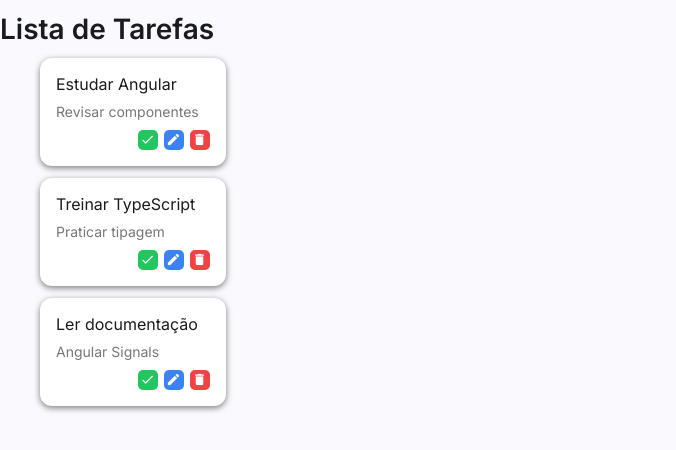
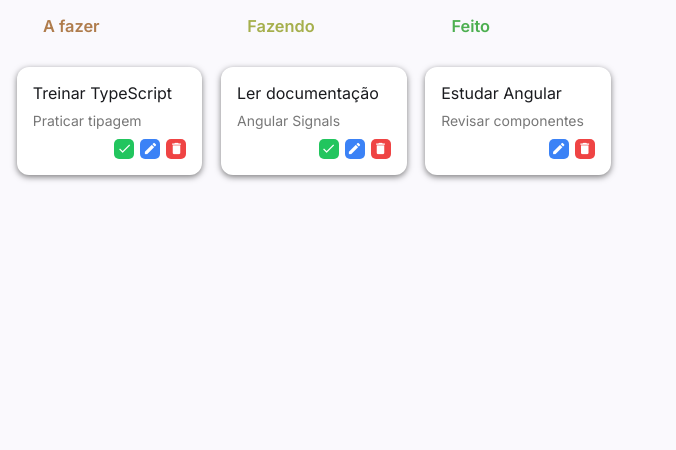
Before and after one commit to acgon/taskmaster, an Angular app in the folder front/: page / in a window 1280 px wide. Shown: the top 450 px of the page, without its empty margins (0-676 px from the left). Built offline with nearby package versions, Linux system fonts and the light colour scheme.

Commit message:
Separação entre as colunas de acordo com o status da tarefa funcional.

```diff
--- a/front/src/app/app.html
+++ b/front/src/app/app.html
@@ -7,7 +7,7 @@
 <!-- * * * * * * * to get started with your project! * * * * * * * -->
 <!-- * * * * * * * * * * * * * * * * * * * * * * * * * * * * * * * -->
 
-<app-task-list></app-task-list>
+<app-task-board></app-task-board>
 
 <!-- * * * * * * * * * * * * * * * * * * * * * * * * * * * * * * * * -->
 <!-- * * * * * * * * * * * The content above * * * * * * * * * * * * -->
--- a/front/src/app/app.ts
+++ b/front/src/app/app.ts
@@ -1,11 +1,11 @@
 import { Component, signal } from '@angular/core';
 import { RouterOutlet } from '@angular/router';
-import { TaskListComponent } from "./features/tasks/components/task-list/task-list.component";
+import { TaskBoardComponent } from "./features/tasks/components/task-board/task-board.component";
 
 @Component({
   selector: 'app-root',
   standalone: true,
-  imports: [RouterOutlet, TaskListComponent],
+  imports: [RouterOutlet, TaskBoardComponent],
   templateUrl: './app.html',
   styleUrl: './app.scss'
 })
--- /dev/null
+++ b/front/src/app/features/tasks/components/task-board/task-board.component.html
@@ -0,0 +1,5 @@
+<div class="container">
+    <app-task-list status="todo" [tasks]="tasks"></app-task-list>
+    <app-task-list status="doing" [tasks]="tasks"></app-task-list>
+    <app-task-list status="done" [tasks]="tasks"></app-task-list>
+</div>
--- /dev/null
+++ b/front/src/app/features/tasks/components/task-board/task-board.component.scss
@@ -0,0 +1,4 @@
+.container {
+    display: flex;
+    gap: 25px;
+}
--- /dev/null
+++ b/front/src/app/features/tasks/components/task-board/task-board.component.ts
@@ -0,0 +1,13 @@
+import { Component } from '@angular/core';
+import { TASKS_MOCK } from '../../data/mocks/tasks.mock';
+import { TaskListComponent } from "../task-list/task-list.component";
+
+@Component({
+  selector: 'app-task-board',
+  imports: [TaskListComponent],
+  templateUrl: './task-board.component.html',
+  styleUrl: './task-board.component.scss',
+})
+export class TaskBoardComponent {
+  tasks = TASKS_MOCK;
+}
--- a/front/src/app/features/tasks/components/task-list/task-list.component.html
+++ b/front/src/app/features/tasks/components/task-list/task-list.component.html
@@ -1,7 +1,12 @@
-<h1>Lista de Tarefas</h1>
-
-<ul>
-  @for (task of tasks; track task.id) {
-    <app-task [task]="task" (delete)="apagarTarefa($event)"></app-task>
+<div class="container">
+  <h3 [ngClass]="'title-' + status">{{ titulo }}</h3>
+  @if (filteredTasks.length !== 0) {
+    <ul>
+      @for (task of filteredTasks; track task.id) {
+        <app-task [task]="task" (delete)="apagarTarefa($event)"></app-task>
+      }
+    </ul>
+  } @else  {
+    <p>(Sem tarefas no momento.)</p>
   }
-</ul>
+</div>
--- a/front/src/app/features/tasks/components/task-list/task-list.component.scss
+++ b/front/src/app/features/tasks/components/task-list/task-list.component.scss
@@ -0,0 +1,30 @@
+h3 {
+    margin-left: 43px;
+    align-self: flex-start;
+}
+
+.container {
+    display: flex;
+    justify-content: center;
+    align-items: center;
+    flex-direction: column;
+    width: 14vw;
+}
+
+p {
+    font-size: 12px;
+    font-style: italic;
+    color: #888;
+}
+
+.title-todo {
+    color: #af7c4c;
+}
+
+.title-doing {
+    color: #a5af4c;
+}
+
+.title-done {
+    color: #4CAF50;
+}
--- a/front/src/app/features/tasks/components/task-list/task-list.component.ts
+++ b/front/src/app/features/tasks/components/task-list/task-list.component.ts
@@ -1,18 +1,33 @@
-import { Component } from '@angular/core';
-import { TASKS_MOCK } from '../../data/mocks/tasks.mock';
+import { Component, Input } from '@angular/core';
 import { TaskComponent } from "../task/task.component";
+import { TaskStatus } from '../../data/models/task-status.type';
+import { TaskModel } from '../../data/models/task.model';
+import { NgClass } from '@angular/common';
 
 @Component({
   selector: 'app-task-list',
-  imports: [TaskComponent],
+  imports: [TaskComponent, NgClass],
   templateUrl: './task-list.component.html',
   styleUrl: './task-list.component.scss',
 })
 
 export class TaskListComponent {
-  tasks = TASKS_MOCK;
+  @Input() status!: TaskStatus;
+  @Input() tasks: TaskModel[] = [];
 
   apagarTarefa(id: number) {
     this.tasks = this.tasks.filter(task => task.id !== id);
   }
+
+  get titulo() {
+    switch (this.status) {
+      case 'todo': return 'A fazer';
+      case 'doing': return 'Fazendo';
+      case 'done': return 'Feito';
+    }
+  }
+
+  get filteredTasks() {
+    return this.tasks.filter(task => task.status === this.status);
+  }
 }
--- a/front/src/app/features/tasks/components/task/task.component.html
+++ b/front/src/app/features/tasks/components/task/task.component.html
@@ -2,9 +2,11 @@
   <span class="task-title">{{task.title}}</span>
   <span class="task-description">{{task.description}}</span>
   <span class="task-actions">
-    <button class="complete" (click)="avancarTarefa()" matTooltip="Avançar tarefa">
-      <span class="material-icons">check</span>
-    </button>
+    @if (task.status !== 'done') {
+      <button class="complete" (click)="avancarTarefa()" matTooltip="Avançar tarefa">
+        <span class="material-icons">check</span>
+      </button>
+    }
     <button class="edit" (click)="editarTarefa()" matTooltip="Editar tarefa">
       <span class="material-icons">edit</span>
     </button>
```
